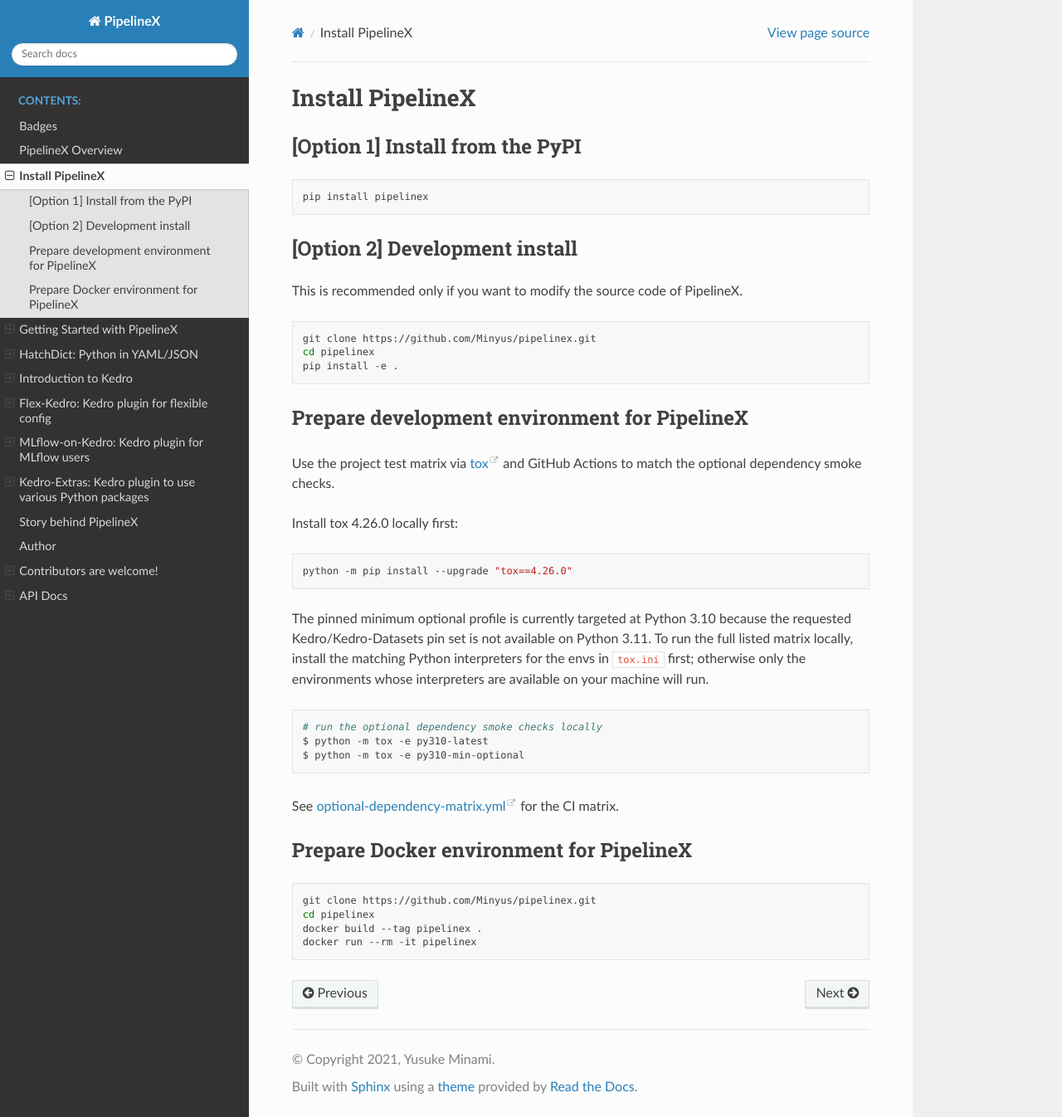
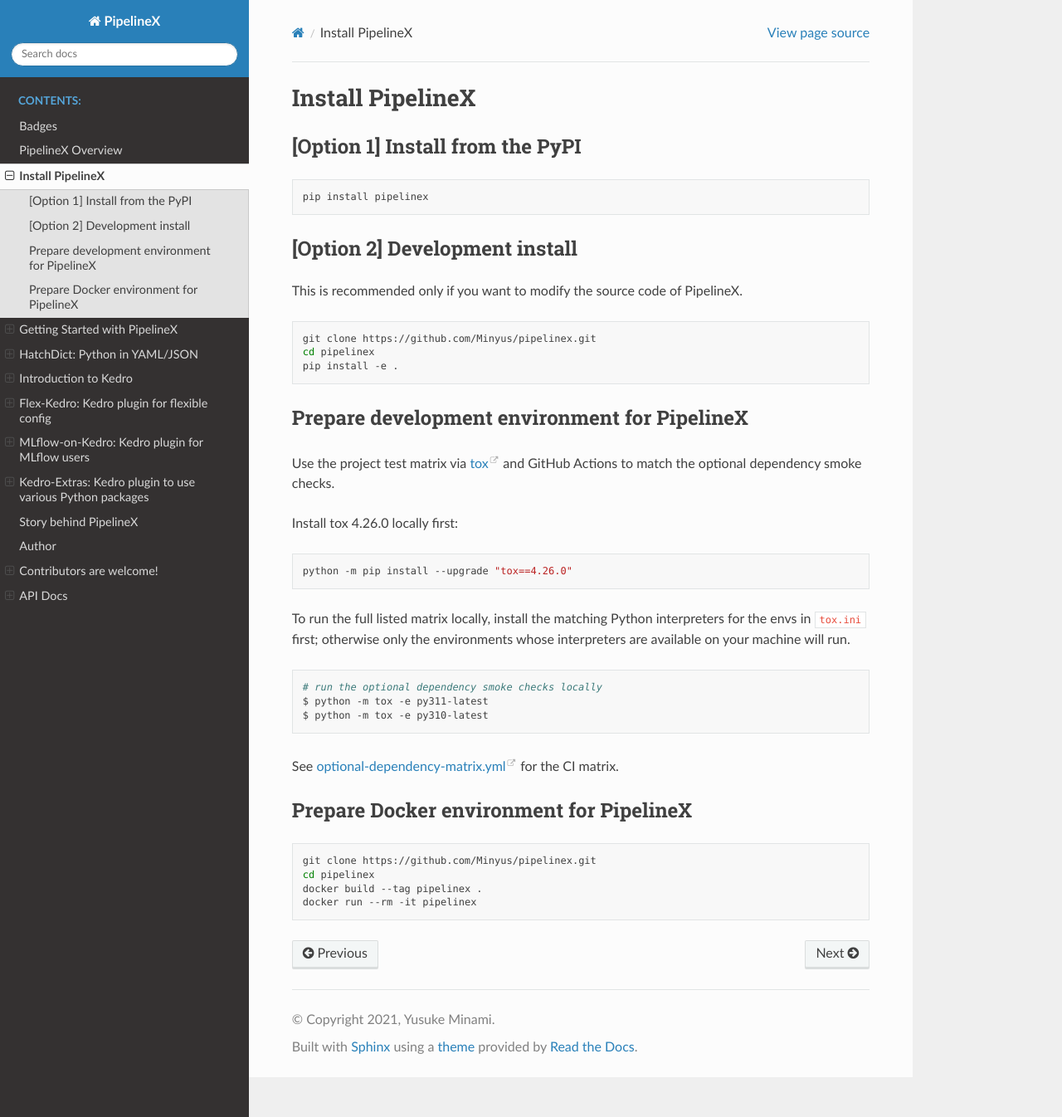
Before and after one commit to Minyus/pipelinex, a Sphinx documentation site: the page built from docs/section02.md, in a window 1280 px wide and 1346 px high. Shown: the whole window at 83% size. Built offline with Sphinx 7.4.7 and the Read the Docs theme 3.1.0, drawn with Linux system fonts in a browser that asks for light colours; the version number is read from the project's files by our own code.

Commit message:
chore: drop pinned optional smoke-test lane
Remove the unused py310-min-optional tox and CI lane so the optional smoke suite tracks only the supported latest-version environments and the local docs stay aligned with what actually runs.

Constraint: Keep Python 3.10-3.13 support covered by the four *-latest environments

Rejected: Replace the lane with py311-min-optional | user chose to remove the pinned lane entirely

Confidence: high

Scope-risk: narrow

Not-tested: Host python -m tox in the base environment due to external xonsh/virtualenv incompatibility

````diff
--- a/docs/section02.md
+++ b/docs/section02.md
@@ -26,12 +26,12 @@
 python -m pip install --upgrade "tox==4.26.0"
 ```
 
-The pinned minimum optional profile is currently targeted at Python 3.10 because the requested Kedro/Kedro-Datasets pin set is not available on Python 3.11. To run the full listed matrix locally, install the matching Python interpreters for the envs in `tox.ini` first; otherwise only the environments whose interpreters are available on your machine will run.
+To run the full listed matrix locally, install the matching Python interpreters for the envs in `tox.ini` first; otherwise only the environments whose interpreters are available on your machine will run.
 
 ```sh
 # run the optional dependency smoke checks locally
+$ python -m tox -e py311-latest
 $ python -m tox -e py310-latest
-$ python -m tox -e py310-min-optional
 ```
 
 See [optional-dependency-matrix.yml](https://github.com/Minyus/pipelinex/blob/master/.github/workflows/optional-dependency-matrix.yml) for the CI matrix.
````
Also changed, not shown: CONTRIBUTING.md (+1 -1 lines), README.md (+3 -3 lines), 3 other files.
